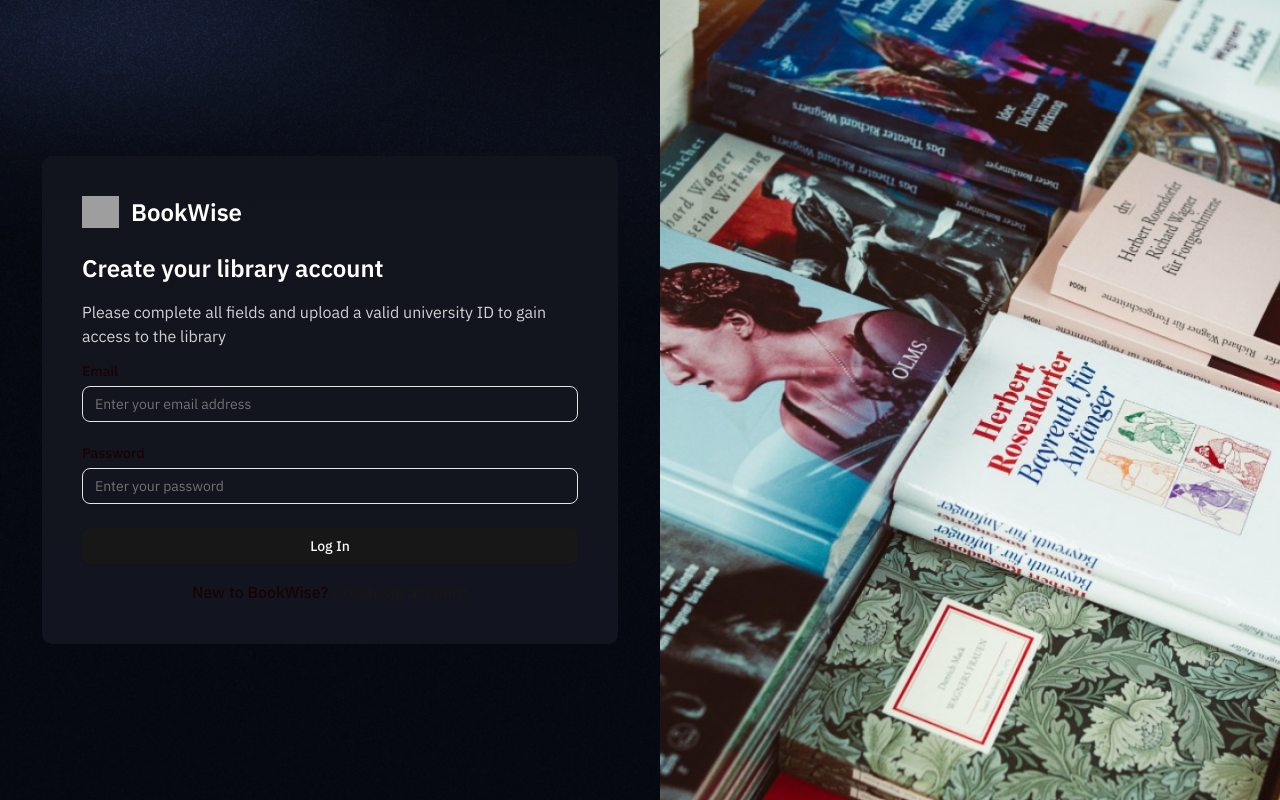
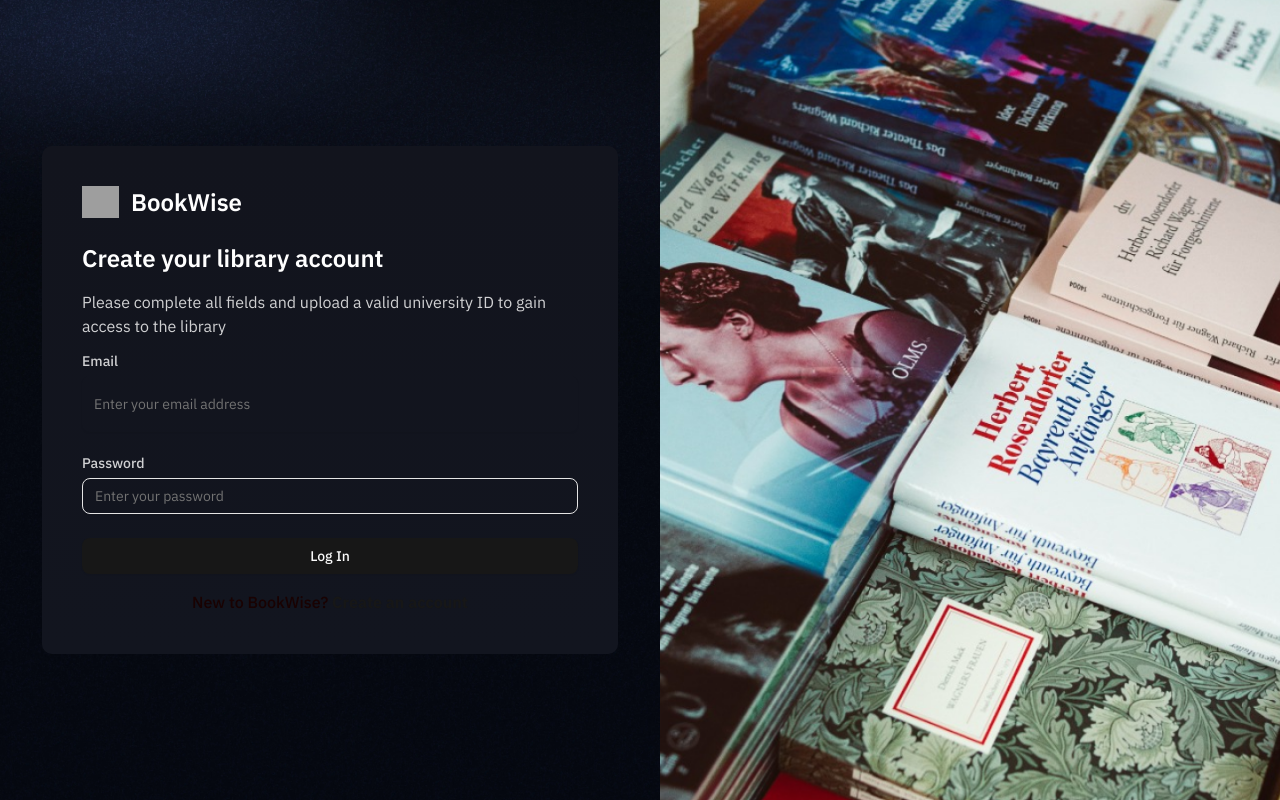
Before and after one commit to femiabimbola/library-mern-app, a Next.js app in the folder frontend/: page /auth/login in a window 1280 px wide. Built offline with nearby package versions, Linux system fonts and the light colour scheme; grey boxes are pictures that could not be loaded.

Commit message:
working on the input

```diff
--- a/frontend/app/globals.css
+++ b/frontend/app/globals.css
@@ -135,8 +135,11 @@
   .upload-btn {
     @apply flex min-h-14 w-full items-center justify-center gap-1.5 rounded-md;
   }
+
 }
 
 @layer components {
-
+  .form-input {
+    @apply w-full min-h-14 border-none text-base font-bold placeholder:font-normal text-white focus-visible:ring-0 focus-visible:shadow-none ;
+  }
 }
--- a/frontend/components/Header.tsx
+++ b/frontend/components/Header.tsx
@@ -77,28 +77,7 @@ const Header = () => {
             </div>
             <div className="flex w-full items-center justify-between px-4">
               <div>
-                {/* <button
-                  onClick={navbarToggleHandler}
-                  id="navbarToggler"
-                  aria-label="Mobile Menu"
-                  className="absolute right-4 top-1/2 block translate-y-[-50%] rounded-lg px-3 py-[6px] ring-primary focus:ring-2 lg:hidden"
-                >
-                  <span
-                    className={`relative my-1.5 block h-0.5 w-[30px] bg-black transition-all duration-300 dark:bg-white ${
-                      navbarOpen ? " top-[7px] rotate-45" : " "
-                    }`}
-                  />
-                  <span
-                    className={`relative my-1.5 block h-0.5 w-[30px] bg-black transition-all duration-300 dark:bg-white ${
-                      navbarOpen ? "opacity-0 " : " "
-                    }`}
-                  />
-                  <span
-                    className={`relative my-1.5 block h-0.5 w-[30px] bg-black transition-all duration-300 dark:bg-white ${
-                      navbarOpen ? " top-[-8px] -rotate-45" : " "
-                    }`}
-                  />
-                </button> */}
+
                 <nav
                   id="navbarCollapse"
                   className={`navbar absolute right-0 z-30 w-[250px] rounded border-[.5px] border-body-color/50 bg-white px-6 py-4 duration-300 dark:border-body-color/20 dark:bg-dark lg:visible lg:static lg:w-auto lg:border-none lg:!bg-transparent lg:p-0 lg:opacity-100 ${
@@ -163,7 +142,7 @@ const Header = () => {
               </div>
               <div className="flex items-center justify-end pr-16 lg:pr-0">
                 <Link
-                  href="/signin"
+                  href="/auth/login"
                   className="hidden px-7 py-3 text-base font-medium text-dark hover:opacity-70 dark:text-white md:block"
                 >
                   Sign In
--- a/frontend/components/auth/Login.tsx
+++ b/frontend/components/auth/Login.tsx
@@ -52,12 +52,12 @@ const Login = () => {
             name="email"
             render={({ field }) => (
               <FormItem>
-                <FormLabel>Email</FormLabel>
+                <FormLabel className="text-white/80">Email</FormLabel>
                 <FormControl>
                   <Input
                     {...field}
                     // disabled={isPending}
-                    className="text-white/80"
+                    className="form-input"
                     placeholder="Enter your email address"
                   />
                 </FormControl>
@@ -70,7 +70,7 @@ const Login = () => {
             name="password"
             render={({ field }) => (
               <FormItem>
-                <FormLabel>Password</FormLabel>
+                <FormLabel className="text-white/80">Password</FormLabel>
                 <FormControl>
                   <Input
                     {...field}
```
